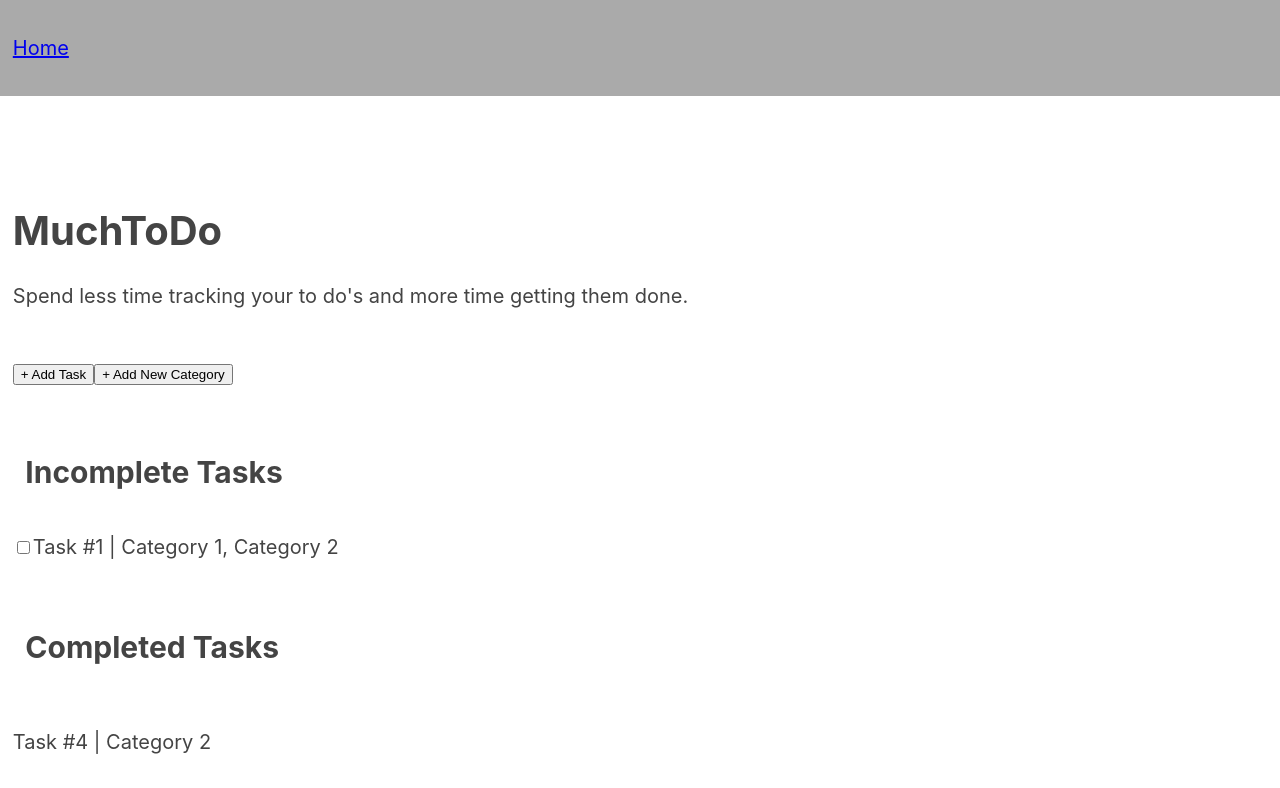
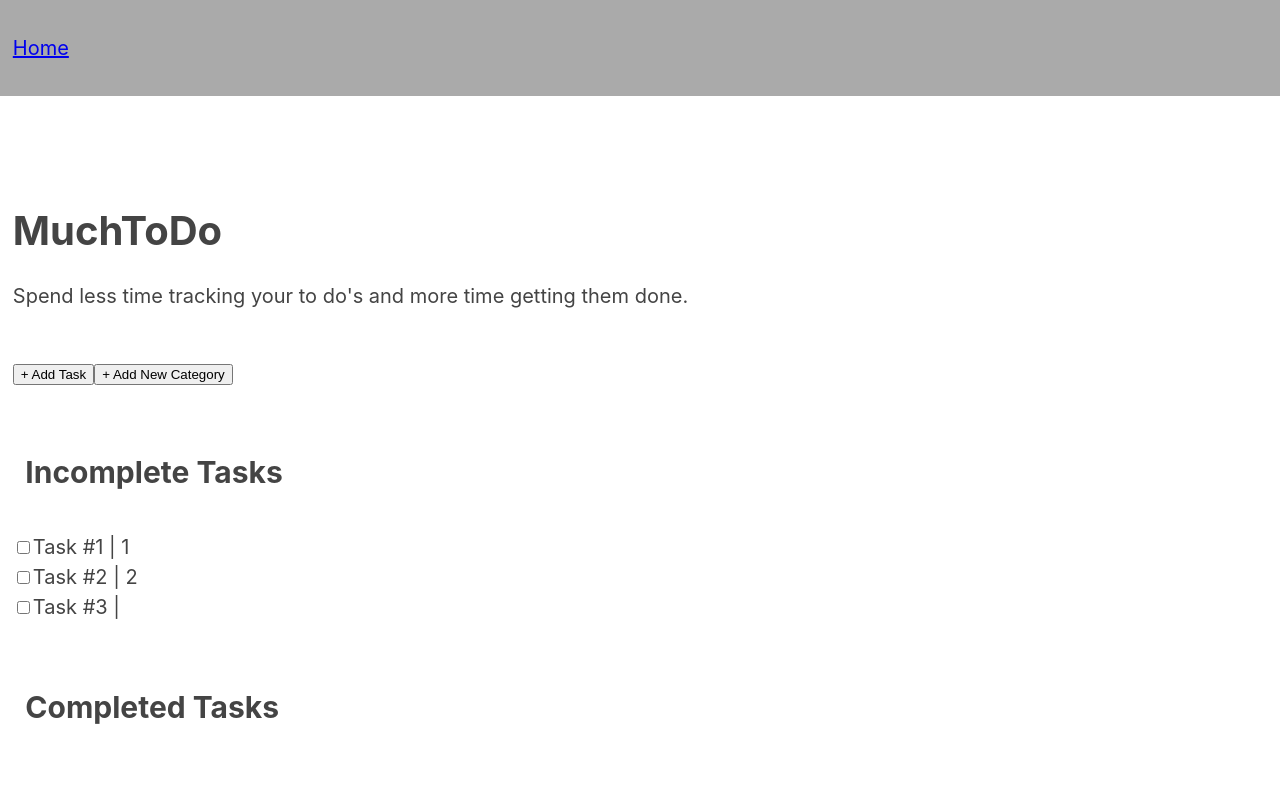
Before and after one commit to chriscarlsondev/muchtodo-client, a React (Create React App) app: page /home in a window 1280 px wide. Shown: the top 788 px of the page. Built offline with nearby package versions, Linux system fonts and the light colour scheme.

Commit message:
added context and updated task list components to pull from context instead of dummy values

```diff
--- /dev/null
+++ b/src/MuchToDoContext.js
@@ -0,0 +1,12 @@
+import React from 'react'
+
+const MuchToDoContext = React.createContext({
+    IncompleteTasks: [],
+    CompletedTasks: [],
+    Categories: [],
+    handleAddTask:  () => {},
+    handleAddCategory:  () => {},
+    handleMarkTaskComplete:  () => {},
+})
+
+export default MuchToDoContext
--- a/src/components/AddCategoryForm/AddCategoryForm.js
+++ b/src/components/AddCategoryForm/AddCategoryForm.js
@@ -1,7 +1,10 @@
 import React, { Component } from 'react'
 import './AddCategoryForm.css'
 import LinkButton from '../LinkButton/LinkButton'
+import MuchToDoContext from '../../MuchToDoContext';
 export default class AddCategoryForm extends Component {
+  static contextType = MuchToDoContext;
+
   render() {
       return <>
           <section>
--- a/src/components/AddTaskForm/AddTaskForm.js
+++ b/src/components/AddTaskForm/AddTaskForm.js
@@ -2,8 +2,12 @@ import React, { Component } from 'react'
 import './AddTaskForm.css'
 import { Link } from 'react-router-dom'
 import LinkButton from '../LinkButton/LinkButton'
+import MuchToDoContext from '../../MuchToDoContext';
 
 export default class AddTaskForm extends Component {
+
+  static contextType = MuchToDoContext;
+
   render() {
       return <>
          <section>
--- a/src/components/App/App.js
+++ b/src/components/App/App.js
@@ -7,29 +7,32 @@ import HomePage from '../../routes/HomePage/HomePage'
 import AddNewTaskPage from '../../routes/AddNewTaskPage/AddNewTaskPage'
 import AddNewCategoryPage from '../../routes/AddNewCategoryPage/AddNewCategoryPage'
 import { Route, Switch } from 'react-router-dom'
+import MuchToDoContext from '../../MuchToDoContext';
 import './Normalize.css'
 import './App.css'
 
 class App extends Component {
-  state = {
+  constructor(props) {
+    super(props)
+    this.state = {
       IncompleteTasks: [
         {
           id: '1',
           taskName: 'Task #1',
           taskDueDate: '07/20/2019',
-        category: 1
+          taskCategory: 1
         },
         {
-        id: '1',
-        taskName: 'Example',
+          id: '2',
+          taskName: 'Task #2',
           taskDueDate: '07/01/2019',
-        category: 1
+          taskCategory: 2
         },
         {
           id: '3',
           taskName: 'Task #3',
           taskDueDate: '',
-        category: ''
+          taskCategory: ''
         }
       ],
       CompletedTasks: [
@@ -37,19 +40,19 @@ class App extends Component {
           id: '4',
           taskName: 'Task #4',
           taskDueDate: '',
-        category: 2
+          taskCategory: 2
         },
         {
           id: '5',
           taskName: 'Task #5',
           taskDueDate: '',
-        category: ''
+          taskCategory: ''
         },
         {
           id: '6',
           taskName: 'Task #6',
           taskDueDate: '',
-        category: ''
+          taskCategory: ''
         }
       ],
       Categories: [
@@ -63,9 +66,10 @@ class App extends Component {
         }
       ]
     }
+  }
 
   // Add Task
-  addTask = (newTask) => {
+  handleAddTask = (newTask) => {
     let newIncompleteTasksList = this.state.IncompleteTasks;
     newIncompleteTasksList.push(newTask);
     this.setState({
@@ -73,8 +77,8 @@ class App extends Component {
     })
   }
 
-  // Add Category
-  addCategory = (newCategory) => {
+  // Add New Category
+  handleAddCategory = (newCategory) => {
     let newCategories = this.state.Categories;
     newCategories.push(newCategory);
     this.setState({
@@ -83,7 +87,7 @@ class App extends Component {
   }
 
   // Mark Task Complete
-  markTaskComplete = (completedTask) => {
+  handleMarkTaskComplete = (completedTask) => {
     let newIncompleteTasksList = this.state.IncompleteTasks.filter(task => task.id !== completedTask.id);
     let newCompletedTasksList = this.state.CompletedTasks.push(completedTask);
     this.setState({
@@ -93,8 +97,16 @@ class App extends Component {
   }
 
   render() {
+    const contextValue = {
+      IncompleteTasks: this.state.IncompleteTasks,
+      CompletedTasks: this.state.CompletedTasks,
+      handleAddTask: this.handleAddTask,
+      handleAddCategory: this.handleAddCategory,
+      handleMarkTaskComplete: this.handleMarkTaskComplete,
+    }
     return (
       <>
+        <MuchToDoContext.Provider value={contextValue}>
         <nav role="navigation">
           <Navigation />
         </nav>
@@ -128,6 +140,7 @@ class App extends Component {
         <footer>
           <Footer />
           </footer>
+          </MuchToDoContext.Provider>
       </>
     )
   }
--- a/src/components/CompletedTaskItem/CompletedTaskItem.js
+++ b/src/components/CompletedTaskItem/CompletedTaskItem.js
@@ -4,7 +4,7 @@ import './CompletedTaskItem.css'
 export default class CompletedTaskItem extends Component {
   render() {
     return <>
-        <p><span className="completed-task-name">Task #4</span> | Category 2</p>
+        <p><span className="completed-task-name">{this.props.taskName}</span> | {this.props.taskCategory}</p>
     </>
   }
 }
--- a/src/components/CompletedTaskList/CompletedTaskList.js
+++ b/src/components/CompletedTaskList/CompletedTaskList.js
@@ -1,11 +1,20 @@
 import React, { Component } from 'react'
 import './CompletedTaskList.css'
 import CompletedTaskItem from '../CompletedTaskItem/CompletedTaskItem'
+import MuchToDoContext from '../../MuchToDoContext';
 
 export default class CompletedTaskList extends Component {
+  static contextType = MuchToDoContext;
+
   render() {
-      return <>
-          <CompletedTaskItem />
+    const { CompletedTasks } = this.context
+    return <>
+          {CompletedTasks.map(task =>
+            <CompletedTaskItem
+              key={task.id}
+              {...task}
+            />
+          )}
     </>
   }
 }
--- a/src/components/IncompleteTaskItem/IncompleteTaskItem.js
+++ b/src/components/IncompleteTaskItem/IncompleteTaskItem.js
@@ -4,8 +4,8 @@ import './IncompleteTaskItem.css'
 export default class TaskItem extends Component {
   render() {
     return <>
-            <input type="checkbox" name="task1" id="task1" />
-            <label htmlFor="task1">Task #1</label> | Category 1, Category 2<br />
+            <input type="checkbox" id={this.props.id} />
+            <label htmlFor={this.props.id}>{this.props.taskName}</label> | {this.props.taskCategory}<br />
     </>
   }
 }
--- a/src/components/IncompleteTaskList/IncompleteTaskList.js
+++ b/src/components/IncompleteTaskList/IncompleteTaskList.js
@@ -1,12 +1,21 @@
 import React, { Component } from 'react'
 import './IncompleteTaskList.css'
 import IncompleteTaskItem from '../IncompleteTaskItem/IncompleteTaskItem'
+import MuchToDoContext from '../../MuchToDoContext';
 
 export default class IncompleteTaskList extends Component {
+  static contextType = MuchToDoContext;
+
   render() {
+    const { IncompleteTasks } = this.context
       return <>
         <form id="incomplete-task-list">
-            <IncompleteTaskItem />
+        {IncompleteTasks.map(task =>
+            <IncompleteTaskItem
+              key={task.id}
+              {...task}
+            />
+          )}
         </form>
     </>
   }
--- a/src/index.js
+++ b/src/index.js
@@ -7,9 +7,7 @@ import './index.css';
 
 ReactDOM.render(
     <BrowserRouter>
-      {/* <MuchToDoProvider> */}
           <App />
-      {/* </MuchToDoProvider> */}
     </BrowserRouter>,
     document.getElementById('root')
   )
```
Lines whose indentation alone changed are shown as unchanged.
